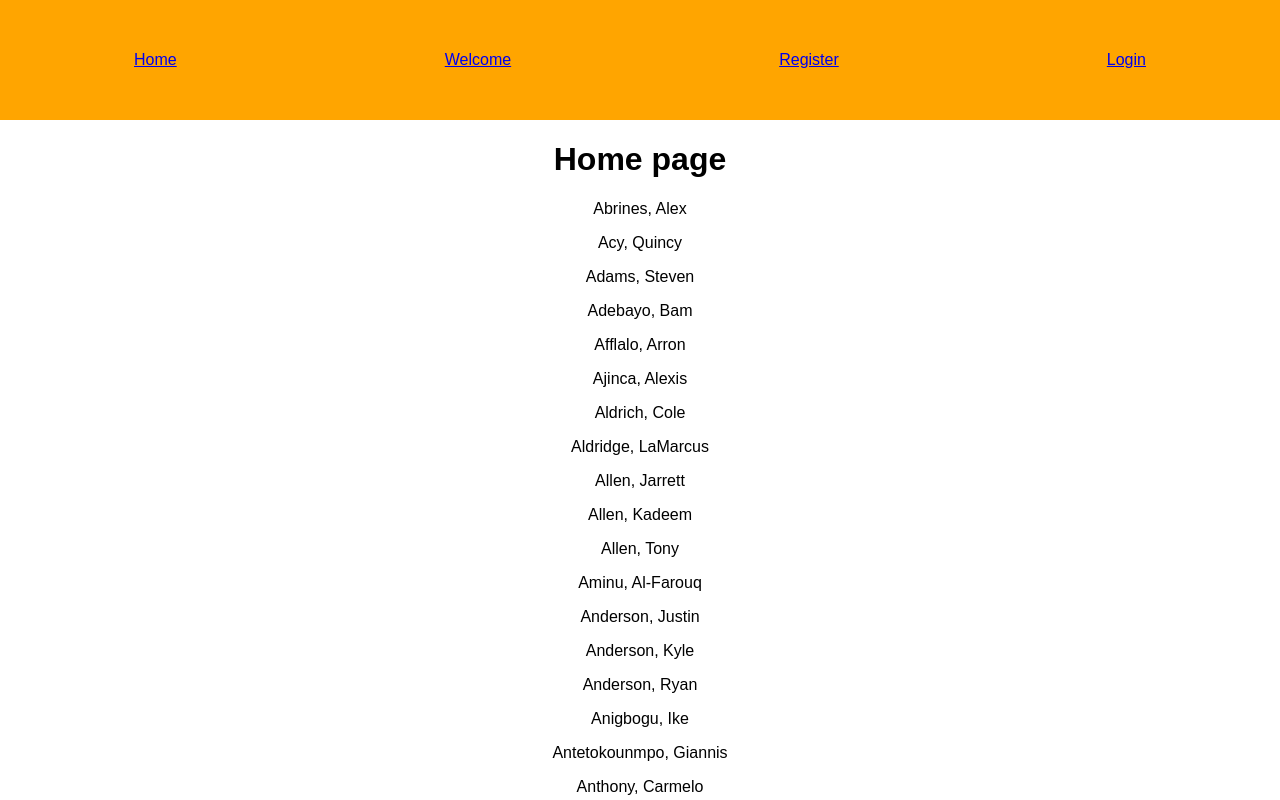
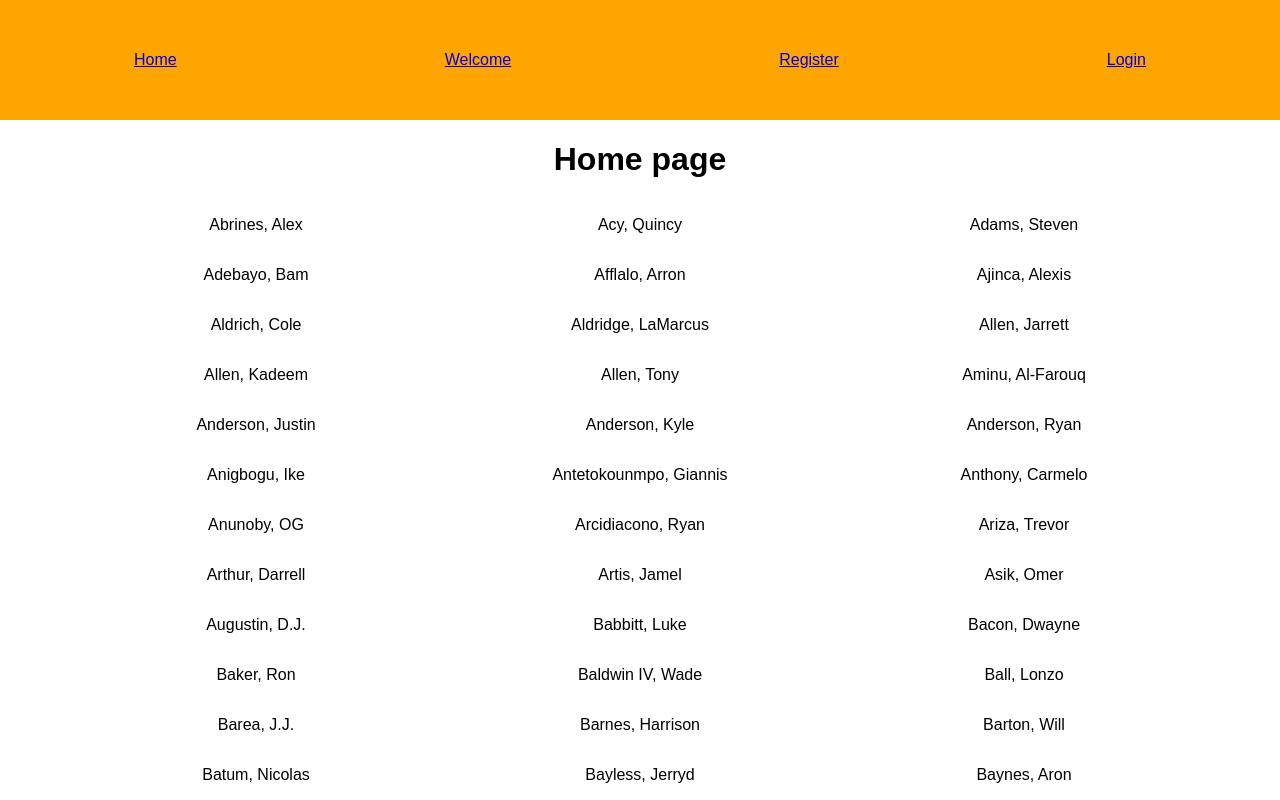
Before and after one commit to tylerjhevia/Teams, a React (Create React App) app: page /home in a window 1280 px wide. Shown: the top 800 px of the page. Built offline with nearby package versions, Linux system fonts and the light colour scheme.

Commit message:
organize player names into three columns, add hover styles

```diff
--- a/src/Home/Home.css
+++ b/src/Home/Home.css
@@ -0,0 +1,15 @@
+.players {
+  align-items: center;
+  display: flex;
+  flex-wrap: wrap;
+  justify-content: center;
+}
+
+.players p {
+  width: 30%;
+}
+
+.players p:hover {
+  background-color: rgba(0, 0, 0, 0.2);
+  cursor: pointer;
+}
--- a/src/Login/Login.tsx
+++ b/src/Login/Login.tsx
@@ -21,11 +21,11 @@ class Login extends React.Component<any, LoginState> {
   retrieveUser(e: any) {
     e.preventDefault();
     const { username } = this.state;
-    console.log(username);
     fetch(`http://localhost:3001/api/v1/users/${username}`)
       .then(response => response.json())
       .then(response => this.props.storeCurrentUser(response))
       .catch(error => console.log(error));
+    this.setState({ username: '', password: '' });
   }
 
   render() {
```
